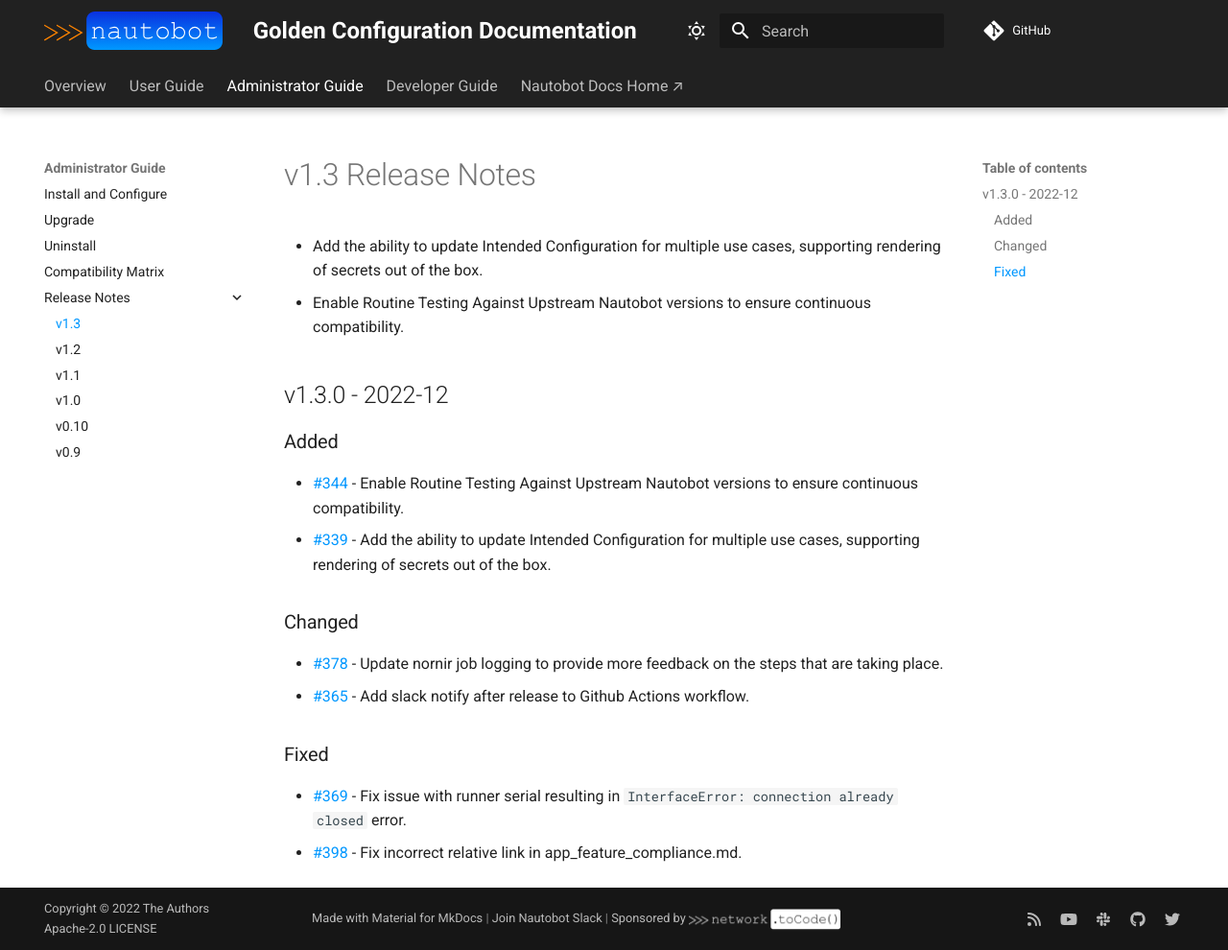
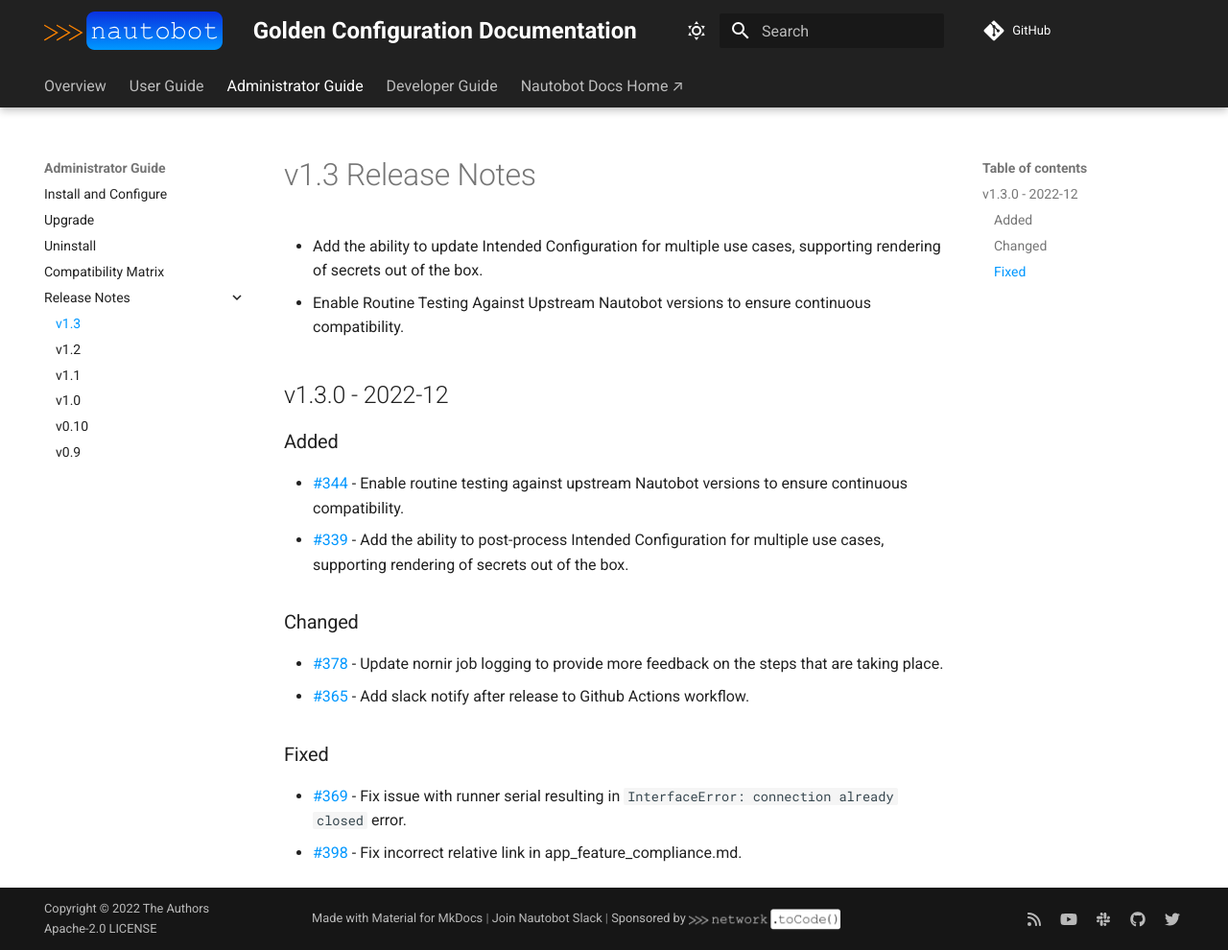
Before and after one commit to nautobot/nautobot-app-golden-config, an MkDocs documentation site: the page built from docs/admin/release_notes/version_1.3.md, in a window 1280 px wide and 990 px high. Shown: the whole window at 96% size. Built offline with MkDocs 1.6.1 and Material for MkDocs 9.7.7, drawn with Linux system fonts in a browser that asks for light colours; comment, search, counter and statistics services are not loaded.

Commit message:
Update docs/admin/release_notes/version_1.3.md
Co-authored-by: Nikos Kallergis <nikolaos.kallergis@gmail.com>

```diff
--- a/docs/admin/release_notes/version_1.3.md
+++ b/docs/admin/release_notes/version_1.3.md
@@ -7,8 +7,8 @@
 
 ### Added
 
-- [#344](https://github.com/nautobot/nautobot-plugin-golden-config/issues/344) - Enable Routine Testing Against Upstream Nautobot versions to ensure continuous compatibility.
-- [#339](https://github.com/nautobot/nautobot-plugin-golden-config/issues/339) - Add the ability to update Intended Configuration for multiple use cases, supporting rendering of secrets out of the box.
+- [#344](https://github.com/nautobot/nautobot-plugin-golden-config/issues/344) - Enable routine testing against upstream Nautobot versions to ensure continuous compatibility.
+- [#339](https://github.com/nautobot/nautobot-plugin-golden-config/issues/339) - Add the ability to post-process Intended Configuration for multiple use cases, supporting rendering of secrets out of the box.
 
 ### Changed
 
```
